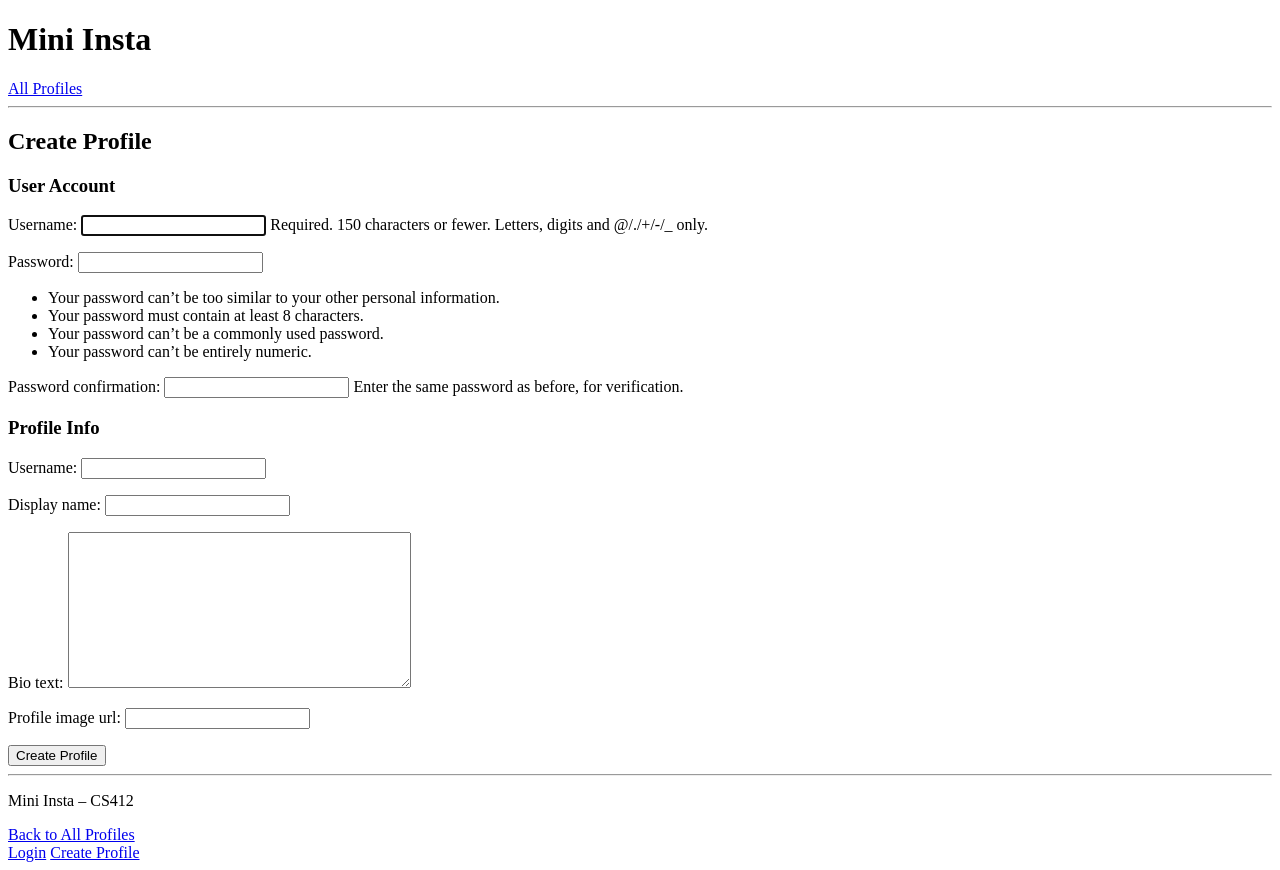
After one commit to kisss04/CS412, a Django app: page /mini_insta/create_profile/ in a window 1280 px wide. The commit adds this page. Run offline with Django 5.2, Linux system fonts and the light colour scheme.

Commit message:
finished mini insta likes and follow

```diff
--- a/mini_insta/forms.py
+++ b/mini_insta/forms.py
@@ -1,6 +1,6 @@
 from django import forms
 from .models import Post
-
+from .models import Profile
 
 class CreatePostForm(forms.ModelForm):
 
@@ -12,3 +12,15 @@ class CreatePostForm(forms.ModelForm):
     class Meta:
         model = Post
         fields = ["caption"]
+
+
+class CreateProfileForm(forms.ModelForm):
+
+    class Meta:
+        model = Profile
+        fields = [
+            'username',
+            'display_name',
+            'bio_text',
+            'profile_image_url'
+        ]
--- a/mini_insta/models.py
+++ b/mini_insta/models.py
@@ -1,23 +1,22 @@
+from django.urls import reverse
 from django.db import models
-from django.urls import reverse
-# Create your models here.
-from django.db import models
+from django.contrib.auth.models import User
+from django.db.models import Q
+
 
 class Profile(models.Model):
+    user = models.ForeignKey(User, on_delete=models.CASCADE, default=1)
+
     username = models.CharField(max_length=50, unique=True)
     display_name = models.CharField(max_length=100)
-    profile_image_url = models.URLField()
+    profile_image_url = models.URLField(blank=True)
     bio_text = models.TextField(blank=True)
-    join_date = models.DateField()
 
     def __str__(self):
         return self.username
 
     def get_all_posts(self):
         return Post.objects.filter(profile=self).order_by('-timestamp')
-
-
-
 
 
 class Post(models.Model):
@@ -48,3 +47,18 @@ class Photo(models.Model):
 
     def __str__(self):
         return f"Photo for Post {self.post.pk}"
+
+
+class Follow(models.Model):
+    follower = models.ForeignKey(Profile, related_name="following_set", on_delete=models.CASCADE)
+    following = models.ForeignKey(Profile, related_name="followers_set", on_delete=models.CASCADE)
+
+    def __str__(self):
+        return f"{self.follower} follows {self.following}"
+
+class Like(models.Model):
+    profile = models.ForeignKey(Profile, on_delete=models.CASCADE)
+    post = models.ForeignKey(Post, on_delete=models.CASCADE)
+
+    def __str__(self):
+        return f"{self.profile} likes Post {self.post.pk}"
--- a/mini_insta/templates/mini_insta/base.html
+++ b/mini_insta/templates/mini_insta/base.html
@@ -23,4 +23,20 @@
 </footer>
 
 </body>
+{% if user.is_authenticated %}
+
+<p>
+Logged in as {{ user.username }}
+<form method="post" action="{% url 'mini_insta:logout' %}">
+{% csrf_token %}
+<button type="submit">Logout</button>
+</form>
+</p>
+
+{% else %}
+
+<a href="{% url 'mini_insta:login' %}">Login</a>
+<a href="{% url 'mini_insta:create_profile' %}">Create Profile</a>
+
+{% endif %}
 </html>
--- /dev/null
+++ b/mini_insta/templates/mini_insta/create_profile_form.html
@@ -0,0 +1,20 @@
+{% extends 'mini_insta/base.html' %}
+
+{% block content %}
+
+<h2>Create Profile</h2>
+
+<form method="POST">
+{% csrf_token %}
+
+<h3>User Account</h3>
+{{ user_form.as_p }}
+
+<h3>Profile Info</h3>
+{{ form.as_p }}
+
+<button type="submit">Create Profile</button>
+
+</form>
+
+{% endblock %}
--- a/mini_insta/urls.py
+++ b/mini_insta/urls.py
@@ -1,25 +1,55 @@
 app_name = "mini_insta"
 
 from django.urls import path
-from .views import (
-    ProfileDetailView,
-    ProfileListView,
-    add_post,
-    delete_post,
-    edit_post,
-    edit_profile,
-)
+from django.contrib.auth import views as auth_views
+from . import views
+from .views import ProfileDetailView, ProfileListView, CreateProfileView
 
 urlpatterns = [
+
     path("", ProfileListView.as_view(), name="profile_list"),
 
     path("profile/<int:pk>/", ProfileDetailView.as_view(), name="show_profile"),
 
-    path("profile/<int:pk>/edit/", edit_profile, name="edit_profile"),
+    path("profile/", views.my_profile, name="my_profile"),
 
-    path("profile/<int:pk>/add_post/", add_post, name="add_post"),
+    path("profile/edit/", views.edit_profile, name="edit_profile"),
 
-    path("post/<int:pk>/edit/", edit_post, name="edit_post"),
+    path("profile/add_post/", views.add_post, name="add_post"),
 
-    path("post/<int:pk>/delete/", delete_post, name="delete_post"),
+    path("post/<int:pk>/edit/", views.edit_post, name="edit_post"),
+
+    path("post/<int:pk>/delete/", views.delete_post, name="delete_post"),
+
+    path("profile/<int:pk>/follow/", views.follow_profile, name="follow_profile"),
+
+    path("profile/<int:pk>/delete_follow/", views.delete_follow_profile, name="delete_follow"),
+
+    path("post/<int:pk>/like/", views.like_post, name="like_post"),
+
+    path("post/<int:pk>/delete_like/", views.delete_like_post, name="delete_like"),
+
+    path(
+        "login/",
+        auth_views.LoginView.as_view(template_name="mini_insta/login.html"),
+        name="login",
+    ),
+
+    path(
+        "logout/",
+        auth_views.LogoutView.as_view(next_page="mini_insta:logout_confirmation"),
+        name="logout",
+    ),
+
+    path(
+        "logout_confirmation/",
+        views.LogoutConfirmationView.as_view(),
+        name="logout_confirmation",
+    ),
+
+    path(
+        "create_profile/",
+        CreateProfileView.as_view(),
+        name="create_profile",
+    ),
 ]
--- a/mini_insta/views.py
+++ b/mini_insta/views.py
@@ -1,7 +1,22 @@
 from django.shortcuts import get_object_or_404, redirect, render
 from django.views.generic import DetailView, ListView
+from .models import Photo, Post, Profile, Follow, Like
+from django.contrib.auth.mixins import LoginRequiredMixin
+from django.views.generic import TemplateView
+from django.contrib.auth.decorators import login_required
+from django.contrib.auth.forms import UserCreationForm
+from django.contrib.auth import login
+from django.views.generic import CreateView
+from django.urls import reverse
+from .forms import CreateProfileForm
 
-from .models import Photo, Post, Profile
+
+class LogoutConfirmationView(TemplateView):
+    template_name = "mini_insta/logged_out.html"
+
+
+class AuthRequiredMixin(LoginRequiredMixin):
+    login_url = "/mini_insta/login/"
 
 
 class ProfileListView(ListView):
@@ -15,48 +30,63 @@ class ProfileDetailView(DetailView):
     template_name = "mini_insta/show_profile.html"
     context_object_name = "profile"
 
+    def get_context_data(self, **kwargs):
+        context = super().get_context_data(**kwargs)
+        profile = self.get_object()
+        posts = profile.get_all_posts()
+
+        for post in posts:
+            post.liked_by_user = False
+            if self.request.user.is_authenticated:
+                post.liked_by_user = post.like_set.filter(
+                    profile=self.request.user.profile
+                ).exists()
+
+        context["posts"] = posts
+        return context
+
+
 class PostDetailView(DetailView):
     model = Post
     template_name = "mini_insta/show_post.html"
     context_object_name = "post"
 
-def add_post(request, pk: int):
-    profile = get_object_or_404(Profile, pk=pk)
+
+
+@login_required(login_url='/mini_insta/login/')
+def add_post(request):
+
+    profile = Profile.objects.get(user=request.user)
 
     if request.method == "POST":
-        caption = request.POST.get("caption", "").strip()
-        files = request.FILES.getlist("files")  # uploaded images
+        caption = request.POST.get("caption", "")
+        files = request.FILES.getlist("files")
 
         post = Post.objects.create(profile=profile, caption=caption)
 
-        # Add uploaded files
         for f in files:
             Photo.objects.create(post=post, image_file=f)
 
-        # Also handle image_url for backwards compatibility
-        image_url = request.POST.get("image_url", "").strip()
-        if image_url:
-            Photo.objects.create(post=post, image_url=image_url)
+        return redirect("mini_insta:show_profile", pk=profile.pk)
 
-        return redirect("show_profile", pk=profile.pk)
-
-    return render(
-        request,
-        "mini_insta/add_post.html",
-        {"profile": profile},
-    )
+    return render(request,"mini_insta/add_post.html")
 
 
-def edit_profile(request, pk: int):
-    profile = get_object_or_404(Profile, pk=pk)
+@login_required(login_url='/mini_insta/login/')
+def edit_profile(request):
+
+    profile = Profile.objects.get(user=request.user)
+
     if request.method == "POST":
         profile.display_name = request.POST.get("display_name", profile.display_name)
         profile.profile_image_url = request.POST.get(
             "profile_image_url", profile.profile_image_url
         )
         profile.bio_text = request.POST.get("bio_text", profile.bio_text)
+
         profile.save()
-        return redirect("show_profile", pk=profile.pk)
+
+        return redirect("mini_insta:show_profile", pk=profile.pk)
 
     return render(
         request,
@@ -65,6 +95,7 @@ def edit_profile(request, pk: int):
     )
 
 
+@login_required(login_url='/mini_insta/login/')
 def edit_post(request, pk: int):
     post = get_object_or_404(Post, pk=pk)
     photos = post.get_all_photos()
@@ -74,12 +105,10 @@ def edit_post(request, pk: int):
         post.caption = caption
         post.save()
 
-        # Handle uploaded files
         files = request.FILES.getlist("files")
         for f in files:
             Photo.objects.create(post=post, image_file=f)
 
-        # Handle image_url input (for old posts)
         image_url = request.POST.get("image_url", "").strip()
         if image_url:
             first_photo = photos.first()
@@ -89,7 +118,7 @@ def edit_post(request, pk: int):
             elif not first_photo:
                 Photo.objects.create(post=post, image_url=image_url)
 
-        return redirect("show_profile", pk=post.profile.pk)
+        return redirect("mini_insta:show_profile", pk=post.profile.pk)
 
     first_photo = photos.first()
     image_url = first_photo.image_url if first_photo else ""
@@ -101,16 +130,110 @@ def edit_post(request, pk: int):
     )
 
 
+
+@login_required(login_url='/mini_insta/login/')
 def delete_post(request, pk: int):
     post = get_object_or_404(Post, pk=pk)
     profile_pk = post.profile.pk
 
     if request.method == "POST":
         post.delete()
-        return redirect("show_profile", pk=profile_pk)
+        return redirect("mini_insta:show_profile", pk=profile_pk)
 
     return render(
         request,
         "mini_insta/confirm_delete_post.html",
         {"post": post},
     )
+
+
+class CreateProfileView(CreateView):
+
+    model = Profile
+    form_class = CreateProfileForm
+    template_name = "mini_insta/create_profile_form.html"
+
+    def get_context_data(self, **kwargs):
+
+        context = super().get_context_data(**kwargs)
+        context["user_form"] = UserCreationForm()
+
+        return context
+
+    def form_valid(self, form):
+
+        user_form = UserCreationForm(self.request.POST)
+
+        if user_form.is_valid():
+
+            user = user_form.save()
+
+            login(
+                self.request,
+                user,
+                backend='django.contrib.auth.backends.ModelBackend'
+            )
+
+            form.instance.user = user
+
+        return super().form_valid(form)
+
+    def get_success_url(self):
+        return reverse('mini_insta:show_profile', kwargs={'pk': self.object.pk})
+
+
+@login_required(login_url='/mini_insta/login/')
+def follow_profile(request, pk):
+
+    me = Profile.objects.get(user=request.user)
+    other = Profile.objects.get(pk=pk)
+
+    if me != other:
+        Follow.objects.create(follower=me, following=other)
+
+    return redirect('mini_insta:show_profile', pk=pk)
+
+
+@login_required(login_url='/mini_insta/login/')
+def like_post(request, pk):
+
+    profile = Profile.objects.get(user=request.user)
+    post = Post.objects.get(pk=pk)
+
+    if post.profile != profile:
+        Like.objects.create(profile=profile, post=post)
+
+    return redirect('mini_insta:show_profile', pk=post.profile.pk)
+
+from django.contrib.auth.decorators import login_required
+
+@login_required(login_url='/mini_insta/login/')
+def my_profile(request):
+
+    profile = Profile.objects.get(user=request.user)
+
+    return redirect("mini_insta:show_profile", pk=profile.pk)
+
+@login_required(login_url='/mini_insta/login/')
+def delete_follow_profile(request, pk):
+
+    me = Profile.objects.get(user=request.user)
+    other = Profile.objects.get(pk=pk)
+
+    Follow.objects.filter(follower=me, following=other).delete()
+
+    return redirect("mini_insta:show_profile", pk=pk)
+
+@login_required(login_url='/mini_insta/login/')
+def delete_like_post(request, pk):
+
+    profile = Profile.objects.get(user=request.user)
+    post = Post.objects.get(pk=pk)
+
+    Like.objects.filter(profile=profile, post=post).delete()
+
+    return redirect("mini_insta:show_profile", pk=post.profile.pk)
+
+
+def login_view(request):
+    return render(request, 'mini_insta/login.html')
```
Also changed, not shown: django_project/settings.py (+1 -8 lines), mini_insta/templates/mini_insta/logged_out.html (added, +9 -0 lines), mini_insta/templates/mini_insta/login.html (added, +18 -0 lines), mini_insta/templates/mini_insta/show_profile.html (+33 -2 lines), db.sqlite3, mini_insta/migrations/0004_remove_profile_join_date_profile_user_and_more.py (added), mini_insta/migrations/0005_follow_like.py (added), 1 other file.
